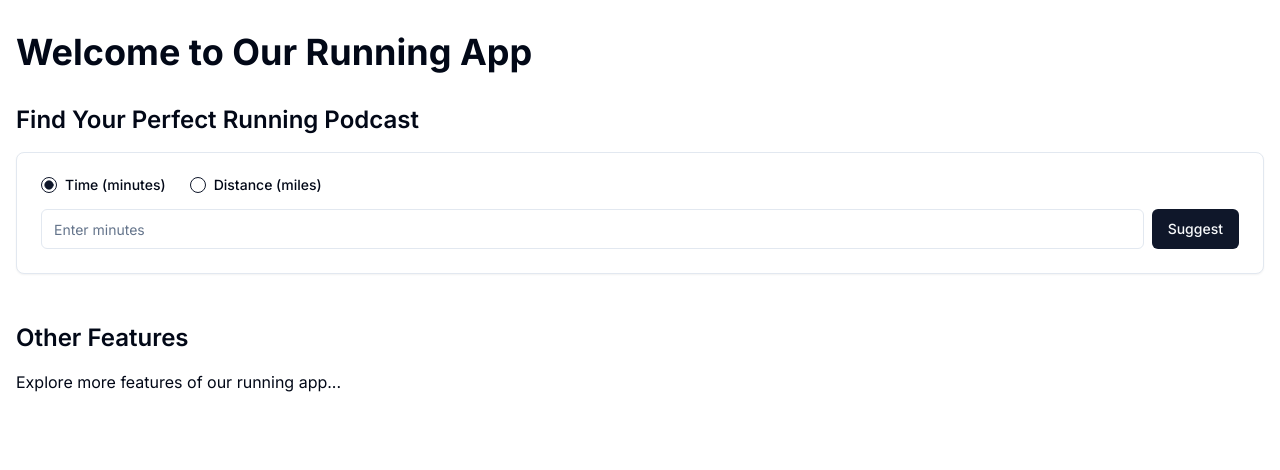
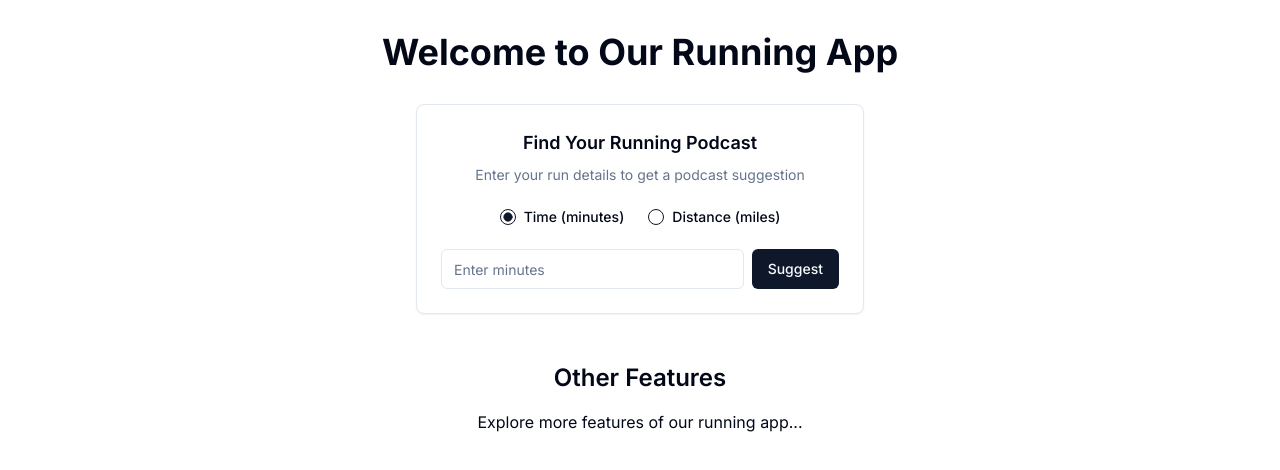
Before and after one commit to baba786/runpod, a Next.js app: page / in a window 1280 px wide. Shown: the top 470 px of the page. Built offline with nearby package versions, Linux system fonts and the light colour scheme.

Commit message:
Center items

```diff
--- a/src/app/page.tsx
+++ b/src/app/page.tsx
@@ -2,17 +2,15 @@ import RunningPodcastSuggester from '@/components/RunningPodcastSuggester'
 
 export default function Home() {
   return (
-    <main className="container mx-auto px-4 py-8">
-      <h1 className="text-4xl font-bold mb-8">Welcome to Our Running App</h1>
+    <main className="container mx-auto px-4 py-8 flex flex-col items-center">
+      <h1 className="text-4xl font-bold mb-8 text-center">Welcome to Our Running App</h1>
 
-      <section className="mb-12">
-        <h2 className="text-2xl font-semibold mb-4">Find Your Perfect Running Podcast</h2>
+      <section className="w-full max-w-2xl mb-12">
         <RunningPodcastSuggester />
       </section>
 
-      <section>
+      <section className="w-full max-w-2xl text-center">
         <h2 className="text-2xl font-semibold mb-4">Other Features</h2>
-        {/* Add your other home page components or content here */}
         <p>Explore more features of our running app...</p>
       </section>
     </main>
--- a/src/components/RunningPodcastSuggester.tsx
+++ b/src/components/RunningPodcastSuggester.tsx
@@ -1,4 +1,5 @@
 'use client'
+
 import { useState } from 'react'
 import { Button } from "@/components/ui/button"
 import { Input } from "@/components/ui/input"
@@ -50,10 +51,19 @@ export default function RunningPodcastSuggester() {
   }
 
   return (
-    <Card className="w-full">
+    <div className="flex justify-center w-full">
+      <Card className="w-full max-w-md">
         <CardContent className="pt-6">
-        <form onSubmit={handleSubmit} className="space-y-4">
-          <RadioGroup defaultValue="time" onValueChange={(value: 'time' | 'distance') => setInputType(value)} className="flex space-x-4">
+          <form onSubmit={handleSubmit} className="space-y-6">
+            <div className="space-y-2">
+              <h2 className="text-lg font-semibold text-center">Find Your Running Podcast</h2>
+              <p className="text-sm text-muted-foreground text-center">Enter your run details to get a podcast suggestion</p>
+            </div>
+            <RadioGroup
+              defaultValue="time"
+              onValueChange={(value: 'time' | 'distance') => setInputType(value)}
+              className="flex justify-center space-x-4"
+            >
               <div className="flex items-center space-x-2">
                 <RadioGroupItem value="time" id="time" />
                 <Label htmlFor="time">Time (minutes)</Label>
@@ -78,11 +88,13 @@ export default function RunningPodcastSuggester() {
             </div>
           </form>
           {suggestedPodcast && (
-          <div className="mt-4 p-4 bg-secondary rounded-md">
-            <p className="font-semibold">Suggested: {suggestedPodcast.title} ({suggestedPodcast.duration} min)</p>
+            <div className="mt-6 p-4 bg-secondary rounded-md text-center">
+              <p className="font-semibold">Suggested Podcast:</p>
+              <p>{suggestedPodcast.title} ({suggestedPodcast.duration} min)</p>
             </div>
           )}
         </CardContent>
       </Card>
+    </div>
   )
 }
```
Lines whose indentation alone changed are shown as unchanged.
